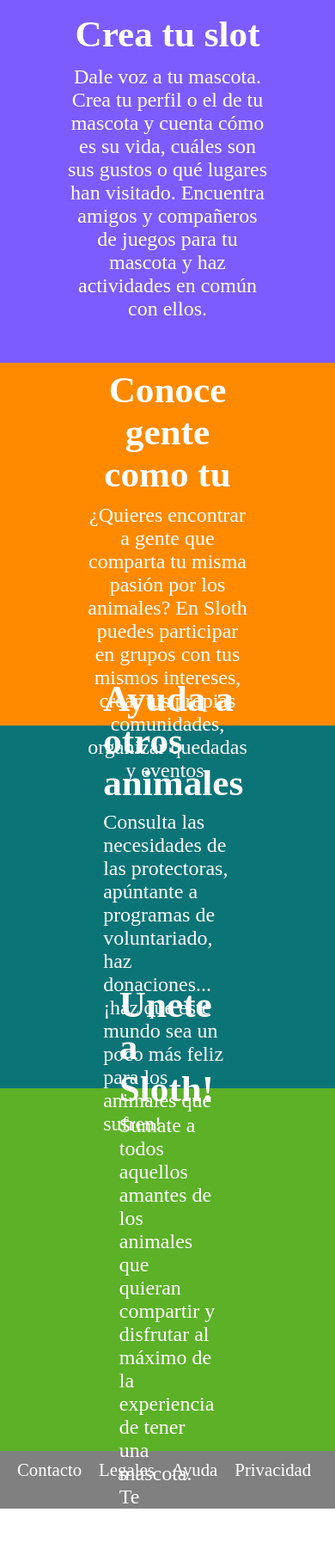
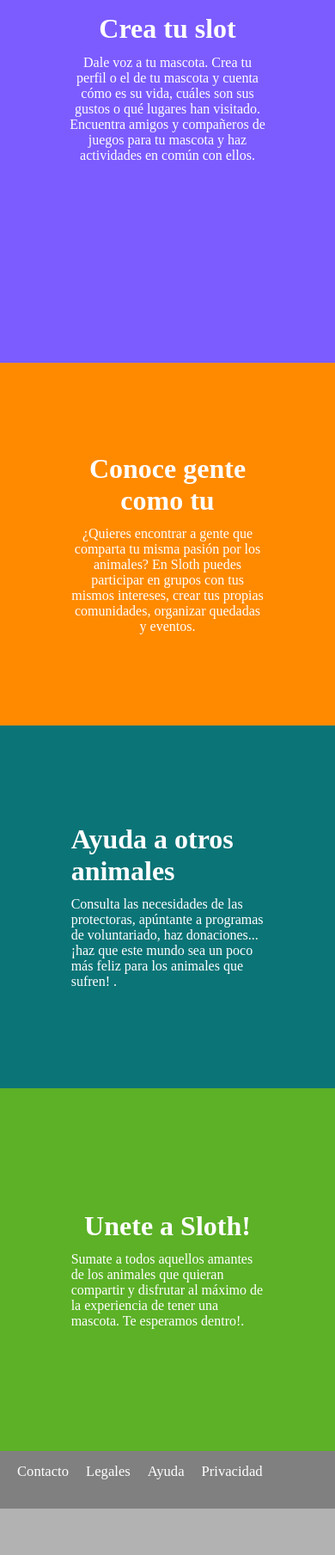
Before and after one commit to lucasan746/Proyecto, a PHP site: page / in a window 390 px wide; the page is wider, and only the part inside the window is pictured. Shown: the part 905-2714 px from the top of that part at 86% size. After the commit the page ends 2660 px from the top of that part, so only its background shows below. Run offline with PHP 8.4, Linux system fonts and the light colour scheme.

Commit message:
index responsive

```diff
--- a/css/style.css
+++ b/css/style.css
@@ -685,11 +685,39 @@ top: 21px;
 .caja4{
   height: 50vh;
 }
-.titulo1{
-  font-size: 6rem;
+.vid{
+  width: 100vw;
 }
-.parrafos{
-  font-size: 3rem;
+.artilogin{
+  width: 100vw;
+}
+.iconoprin{
+  width: 20vw;
+  z-index: 10;
+}
+.foot a{
+  font-size: 0.8em;
+}
+.botonlog3{
+ width: fit-content;
+}
+.botonlog4{
+  width: fit-content;
+}
+.container h1{
+  font-size: 2rem;
+}
+.container p{
+  font-size: 1rem;
+}
+.data1{
+   width: 60%;
+}
+.texto1{
+  width: 60%;
+}
+.texto2{
+  width: 60%;
 }
 }
 
--- a/index.php
+++ b/index.php
@@ -38,7 +38,7 @@
 
   <article class="contenido1">
     <img src="images/molang1.jpeg" alt="molang1" class="imgpreg1">
-  <h1 class="titulo1">Crea tu slot</h1>
+  <h1 class="titulopre">Crea tu slot</h1>
   <p class="parrafos">Dale voz a tu mascota. Crea tu perfil o el de tu mascota y cuenta cómo es su vida, cuáles son sus gustos o qué lugares han visitado.
 Encuentra amigos y compañeros de juegos para tu mascota y haz actividades en común con ellos.
 </p>
@@ -47,7 +47,7 @@ Encuentra amigos y compañeros de juegos para tu mascota y haz actividades en co
 <section class="preg2">
   <article class="contenido2">
     <div class="data1">
-  <h1 class="titulo1">Conoce gente como tu </h1>
+  <h1 class="titulopre">Conoce gente como tu </h1>
   <p class="parrafos">¿Quieres encontrar a gente que comparta tu misma pasión por los animales? En Sloth puedes participar en grupos con tus mismos intereses, crear tus propias comunidades, organizar quedadas y eventos.
 </p>
   </div>
@@ -63,7 +63,7 @@ Encuentra amigos y compañeros de juegos para tu mascota y haz actividades en co
     <article class="titulo3">
       <img class="a" src="images/a.gif" alt=":(">
       <div class="texto1">
-      <h1 class="titulo1">Ayuda a otros animales</h1>
+      <h1 class="titulopre">Ayuda a otros animales</h1>
       <p class="parrafos">Consulta las necesidades de las protectoras, apúntante a programas de voluntariado, haz donaciones... ¡haz que este mundo sea un poco más feliz para los animales que sufren!
 .</p>
       </div>
@@ -73,7 +73,7 @@ Encuentra amigos y compañeros de juegos para tu mascota y haz actividades en co
     <article class="titulo4">
       <img class="b" src="images/b.gif" alt="uwu">
     <div class="texto2">
-      <h1 class="titulo1">Unete a Sloth!</h1>
+      <h1 class="titulopre">Unete a Sloth!</h1>
       <p class="parrafos">Sumate a todos aquellos amantes de los animales que quieran compartir y disfrutar al máximo de la experiencia de tener una mascota.
 Te esperamos dentro!.</p>
     </div>
```
